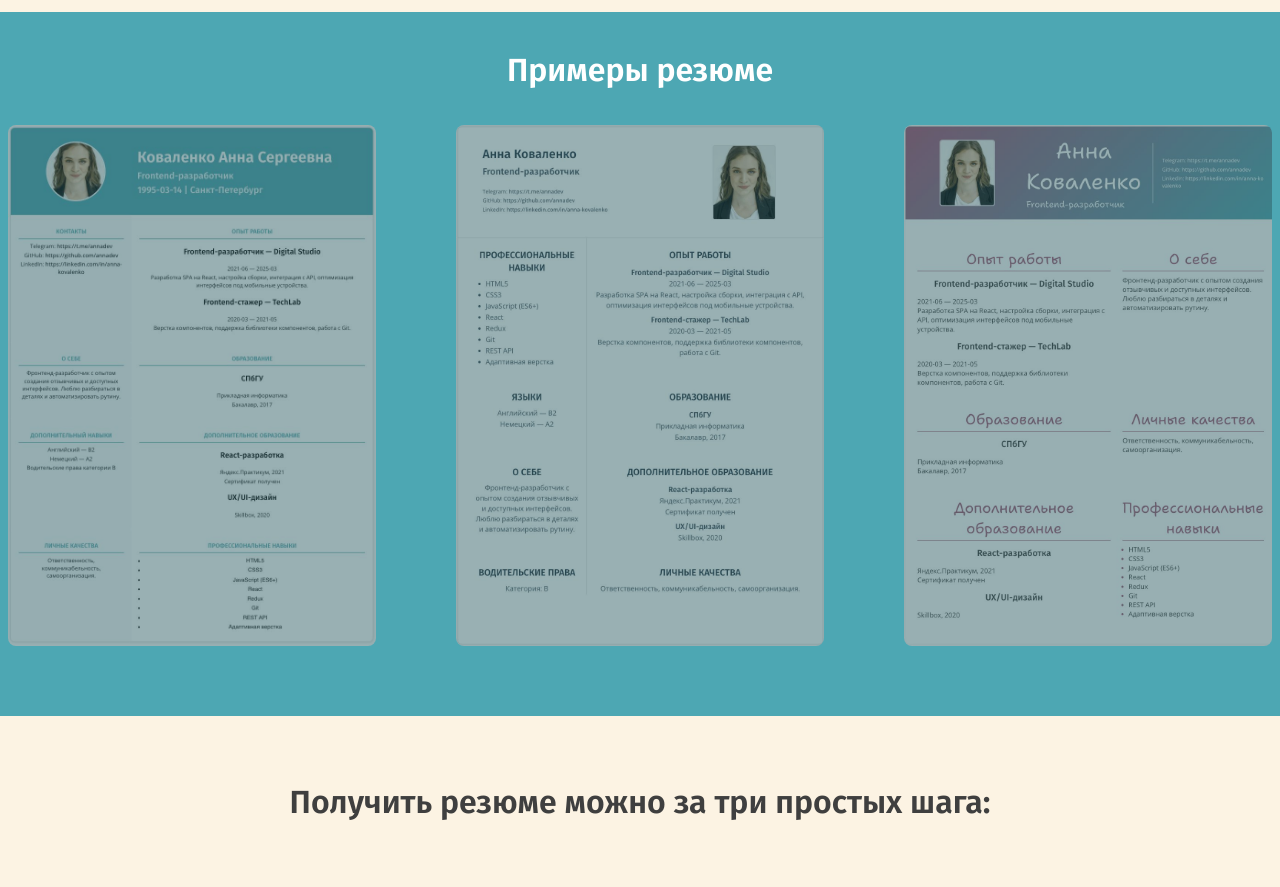
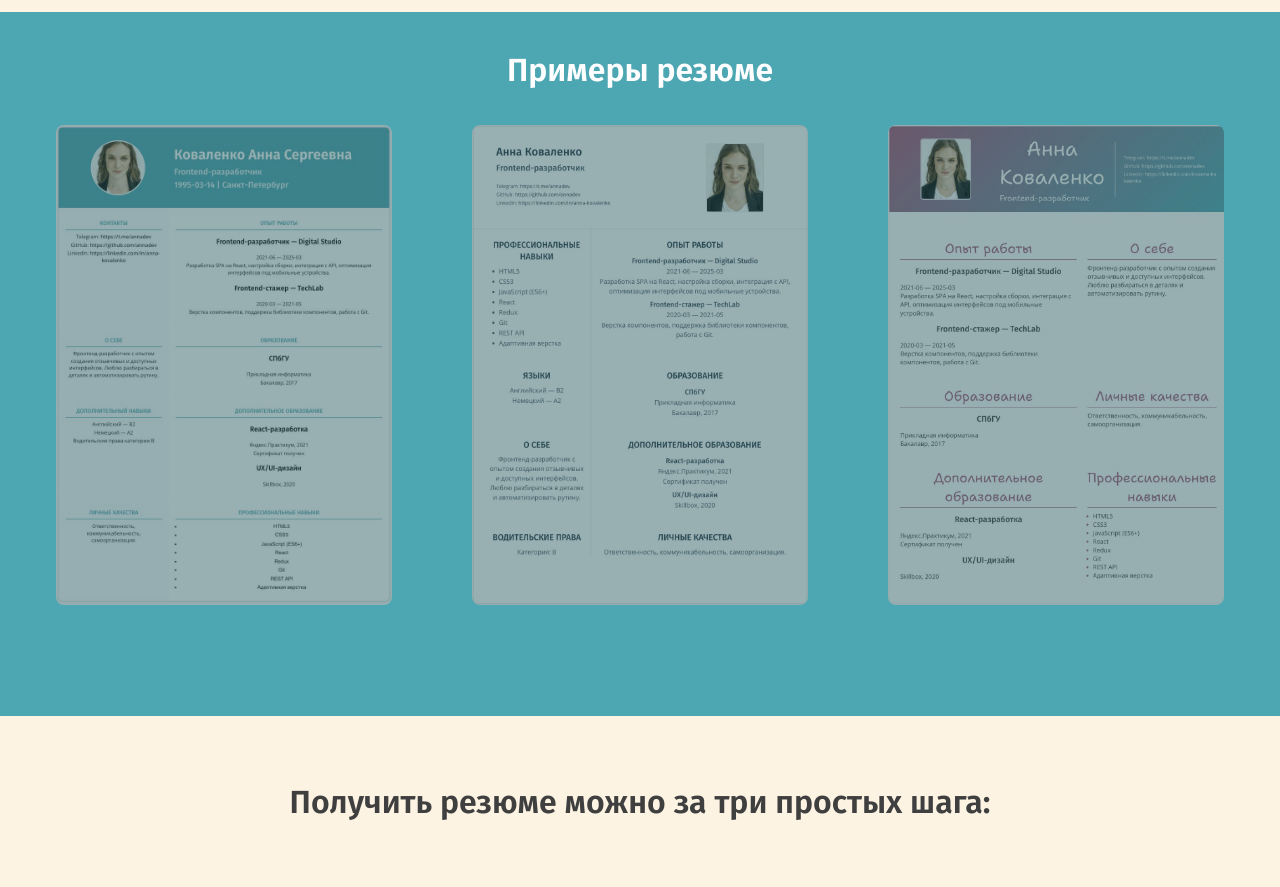
Before and after one commit to anvdmal/resume-plus-frontend, a React (Vite) app: page / in a window 1280 px wide. Shown: the part 1620-2507 px from the top of the page. Built offline with nearby package versions, Linux system fonts and the light colour scheme; a web font is replaced by a local one.

Commit message:
fix template card size

```diff
--- a/src/styles/main_sections/TemplatesPreviewSection.css
+++ b/src/styles/main_sections/TemplatesPreviewSection.css
@@ -27,8 +27,8 @@
 
 .template-card {
     position: relative;
-    width: 23rem;
-    height: 32.522rem;
+    width: 21rem;
+    height: 30rem;
     transition: all 0.4s ease;
 }
 
```
